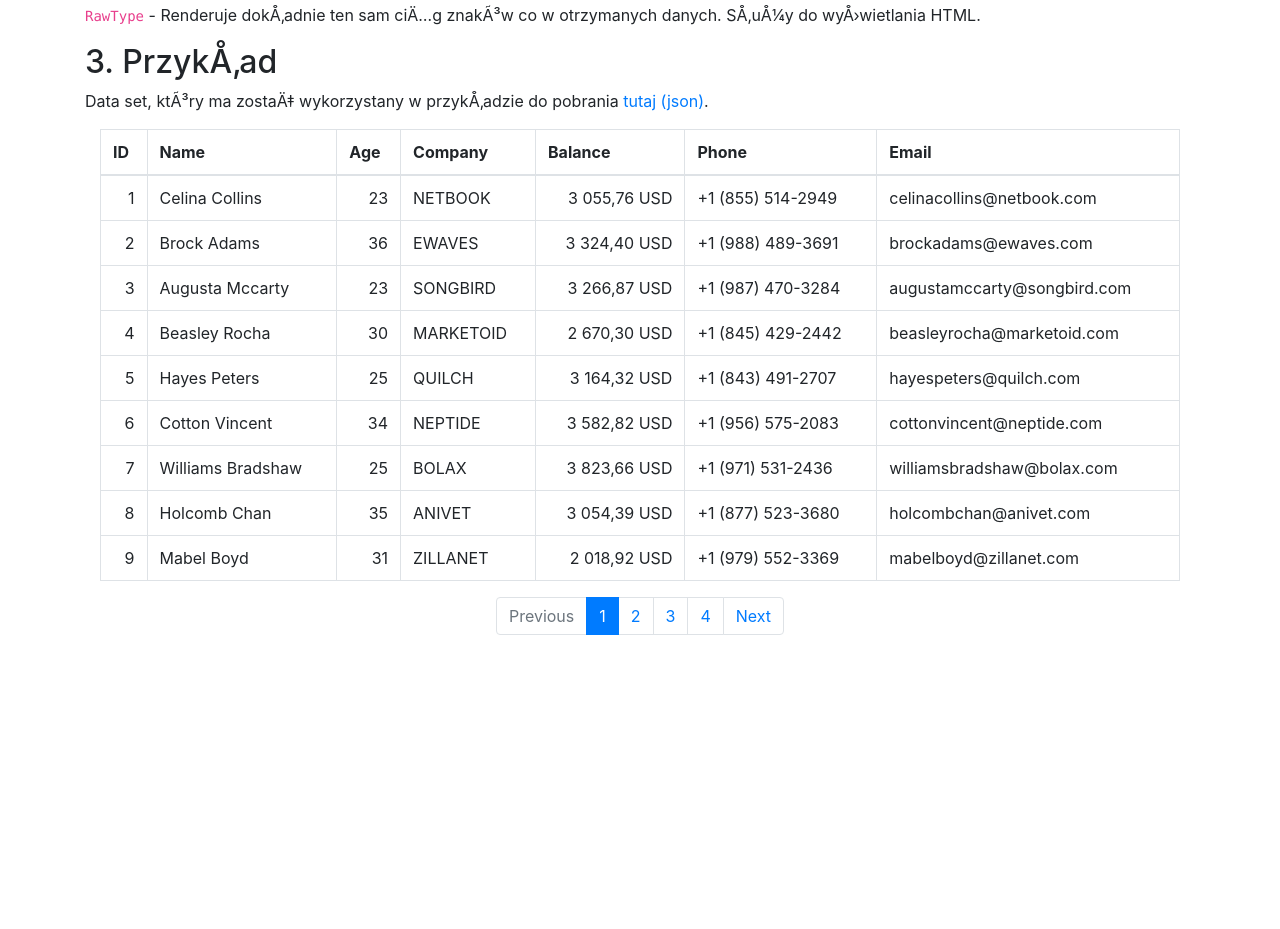
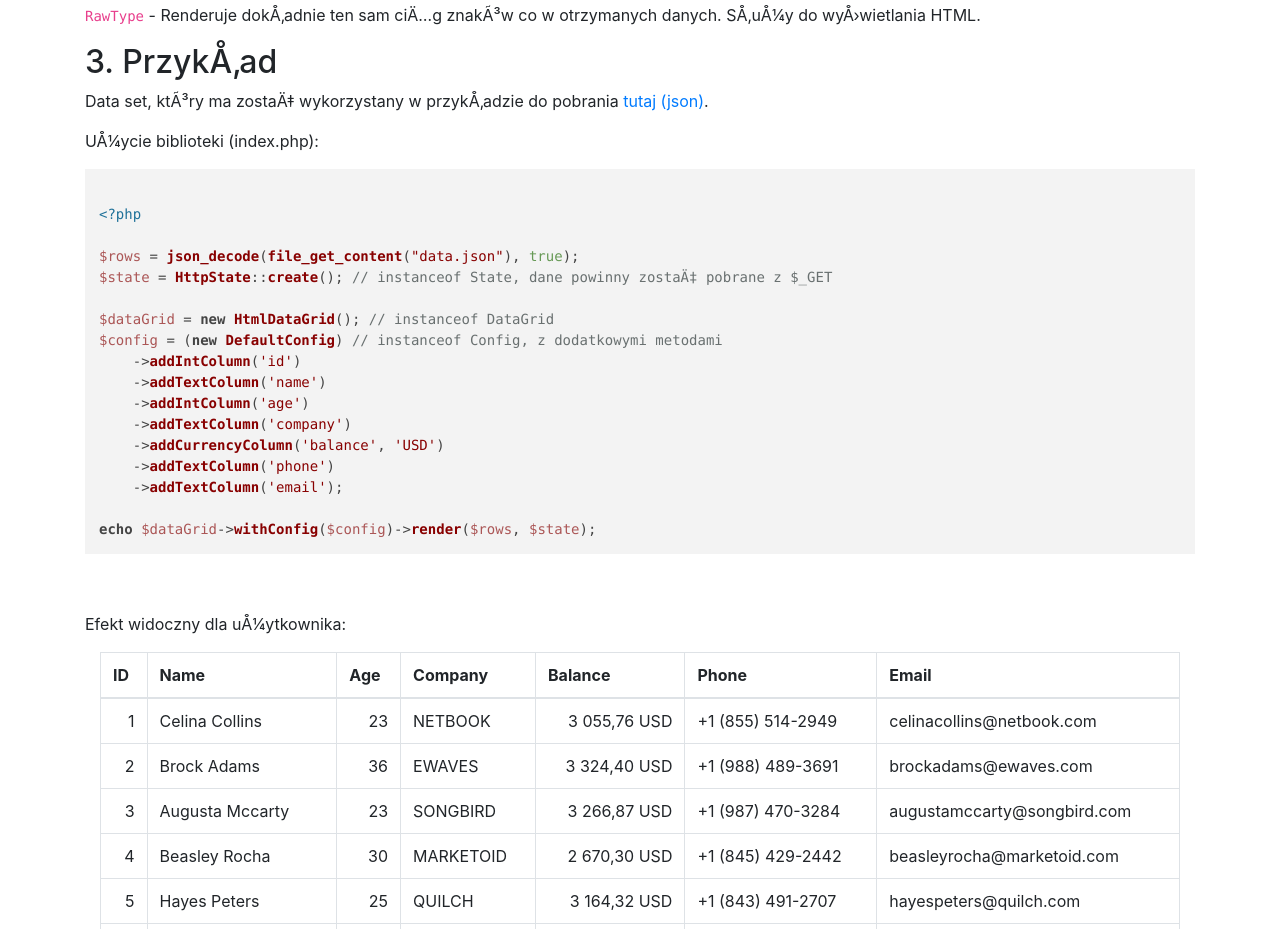
Before and after one commit to eEngineSoftwareHouse/ee-datagrid, a plain HTML site: page index.html in a window 1280 px wide. Shown: the part 4456-5385 px from the top of the page. Before the commit the page ends 5107 px from the top, so only its background shows below. Drawn offline with nearby package versions, Linux system fonts and the light colour scheme.

Commit message:
Update index.html

```diff
--- a/index.html
+++ b/index.html
@@ -222,6 +222,35 @@ interface DataGrid
         <a target="_blank" href="https://pastebin.com/j5KCPctq">tutaj (json)</a>.
     </p>
 
+    <p>
+        Użycie biblioteki (index.php):
+    </p>
+
+    <pre>
+<code class="php">
+&lt;?php
+
+$rows = json_decode(file_get_content("data.json"), true);
+$state = HttpState::create(); // instanceof State, dane powinny zostać pobrane z $_GET
+
+$dataGrid = new HtmlDataGrid(); // instanceof DataGrid
+$config = (new DefaultConfig) // instanceof Config, z dodatkowymi metodami
+    ->addIntColumn('id')
+    ->addTextColumn('name')
+    ->addIntColumn('age')
+    ->addTextColumn('company')
+    ->addCurrencyColumn('balance', 'USD')
+    ->addTextColumn('phone')
+    ->addTextColumn('email');
+
+echo $dataGrid->withConfig($config)->render($rows, $state);
+</code>
+    </pre>
+
+    <p>
+        Efekt widoczny dla użytkownika:
+    </p>
+
     <div class="col-sm-12">
         <table class="table table-bordered">
             <thead>
```
